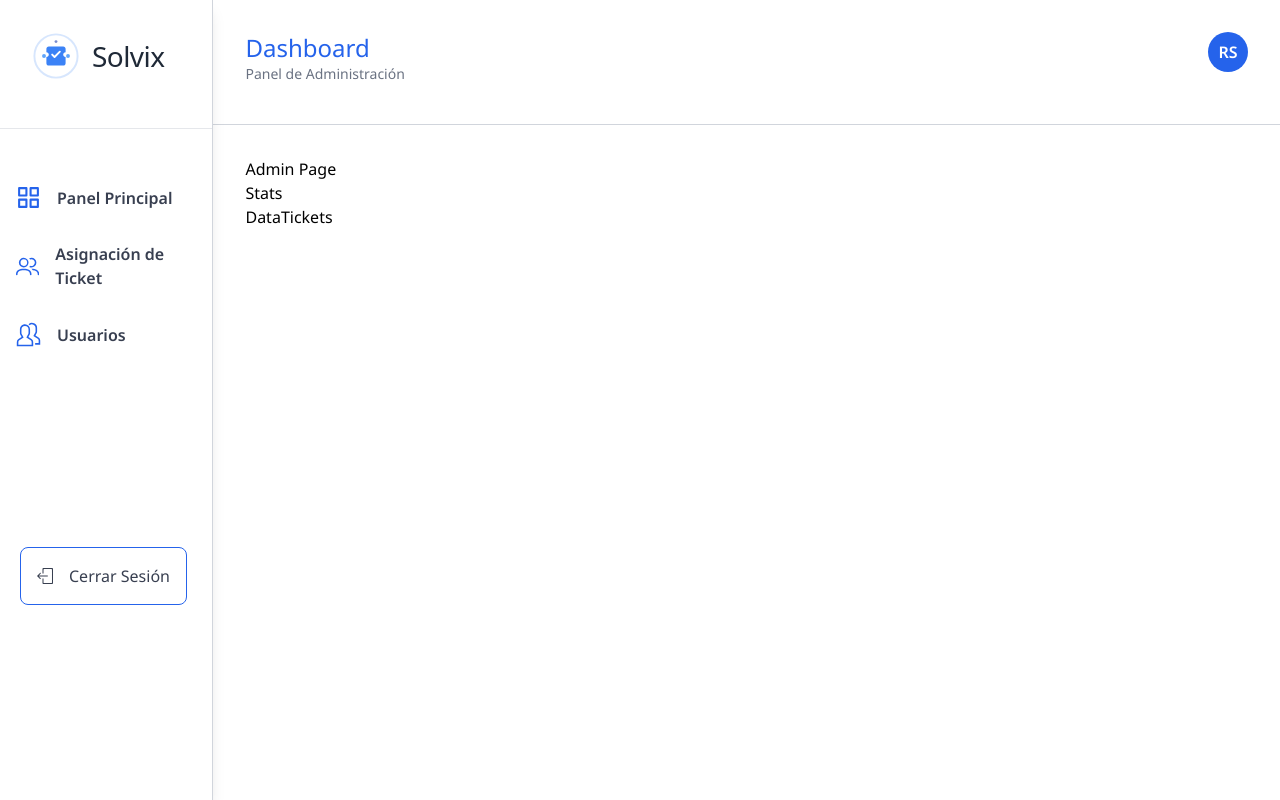
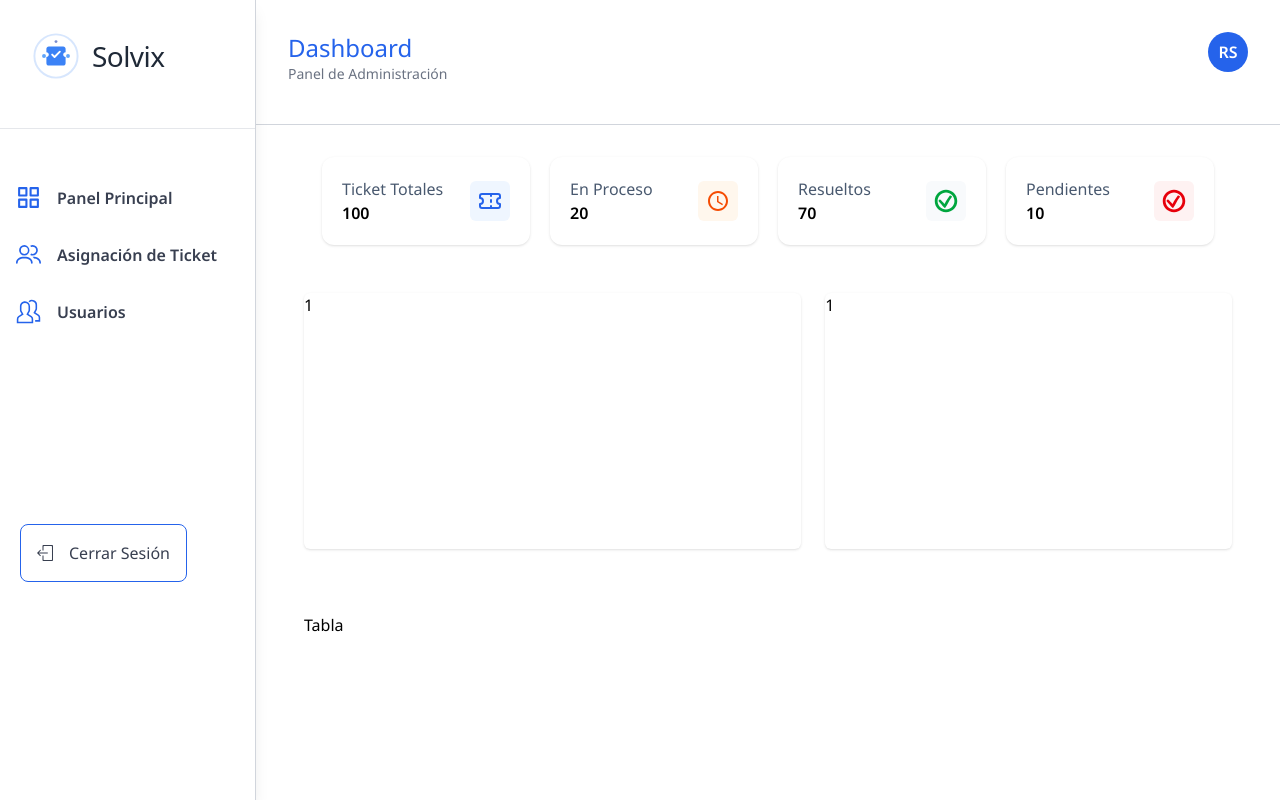
Before and after one commit to sronaal/solvix-frotend, a React (Vite) app: page /solvix in a window 1280 px wide. Built offline with nearby package versions, Linux system fonts and the light colour scheme.

Commit message:
Componente Stats / layout AdminPage

```diff
--- a/src/components/Admin/DataTickets.jsx
+++ b/src/components/Admin/DataTickets.jsx
@@ -2,6 +2,15 @@ import React from 'react'
 
 export const DataTickets = () => {
   return (
-    <div>DataTickets</div>
+    <div className='flex p-8 gap-6'>
+      <div className='w-[55%] h-64 bg-white shadow rounded-md'>
+        1
+      </div>
+
+       <div className='w-[45%] h-64 bg-white shadow rounded-md'>
+        1
+      </div>
+
+    </div>
   )
 }
--- a/src/components/Admin/Stats.jsx
+++ b/src/components/Admin/Stats.jsx
@@ -1,9 +1,68 @@
-import React from 'react'
+import React, { useState } from 'react'
+import { LuTicket } from "react-icons/lu";
+import { MdOutlineAccessTime } from "react-icons/md";
+import { GiConfirmed } from "react-icons/gi";
 
 const Stats = () => {
+
+  const [totalTickets, setTotalTicket] = useState(100)
+  const [enProceso, setEnProceso] = useState(20)
+  const [resueltos, setResueltos] = useState(70)
+  const [pendientes, setPendientes] = useState(10)
+
+
   return (
-    <div>Stats</div>
-  )
-}
+    <div className='flex gap-5 flex-wrap justify-center m-2 p-2'>
+      <div className='flex items-center justify-between gap-5 bg-white shadow w-52 p-5 rounded-xl'>
+        <span>
+          <h2 className='text-(--color-text-2)'>Ticket Totales</h2>
+          <p className='font-semibold'>{totalTickets}</p>
+        </span>
+        <span className='bg-(--color-primary-5) p-2 rounded-md'>
+          <LuTicket className='size-6 text-(--color-primary)' />
+        </span>
+
+      </div>
+
+       <div className='flex items-center justify-between gap-5 bg-white shadow w-52 p-5 rounded-xl'>
+        <span>
+          <h2 className='text-(--color-text-2)'>En Proceso</h2>
+          <p className='font-semibold'>{ enProceso }</p>
+        </span>
+        <span className='bg-[#FFF7ED] p-2 rounded-md'>
+          <MdOutlineAccessTime className='size-6 text-[#F54C03]' />
+        </span>
+      </div>
+
+       <div className='flex items-center justify-between gap-5 bg-white shadow w-52 p-5 rounded-xl'>
+        <span>
+          <h2 className='text-(--color-text-2)'>Resueltos</h2>
+          <p className='font-semibold'>{ resueltos }</p>
+        </span>
+        <span className='bg-[#F8FAFC] p-2 rounded-md'>
+          <GiConfirmed className='size-6 text-green-600' />
+        </span>
+      </div>
+
+             <div className='flex items-center justify-between gap-5 bg-white shadow w-52 p-5 rounded-xl'>
+        <span>
+          <h2 className='text-(--color-text-2)'>Pendientes</h2>
+          <p className='font-semibold'>{ pendientes }</p>
+        </span>
+        <span className='bg-[#FEF2F2] p-2 rounded-md'>
+          <GiConfirmed className='size-6 text-red-600' />
+        </span>
+      </div>
+
+
+
+      </div>
+
+
+
+    )
+
+
+  }
 
 export default Stats
--- /dev/null
+++ b/src/components/Admin/TablaTickets.jsx
@@ -0,0 +1,8 @@
+export const TablaTickets = () => {
+
+    return (
+        <>
+            <div className="p-8">Tabla</div>
+        </>
+    )
+}
--- a/src/components/layout/Sidebar.jsx
+++ b/src/components/layout/Sidebar.jsx
@@ -24,21 +24,23 @@ export default function Sidebar({ open, setOpen }) {
             )}
 
             <div className={`
-                fixed flex flex-col  gap-12 left-0 top-0
-                h-screen bg-white w-64 shadow-lg z-50
+                fixed flex flex-col gap-12 left-0 z-40 top-0
+                h-screen bg-white w-64 shadow-lg
                 transform transition-transform duration-300
                 border-r border-gray-300
                 ${open ? "translate-x-0" : "-translate-x-full"}
-                lg:translate-x-0 lg:static
-                `}>
+                lg:translate-x-0 lg:fixed
+                overflow-y-auto
+            `}>
+
                 <span className="pl-8 pt-8 pr-8">
                     <SolvixLogo />
                 </span>
                 <hr className="boder-b border-gray-200" />
                 <nav className="mb-32 text-(--color-text)">
                     <Link
-                    to='/solvix'
-                    className="flex items-center  gap-4 font-semibold hover:bg-blue-100 p-2 rounded-md w-full mb-4 text-(--color-text) hover:text-(--color-primary-2)">
+                        to='/solvix'
+                        className="flex items-center  gap-4 font-semibold hover:bg-blue-100 p-2 rounded-md w-full mb-4 text-(--color-text) hover:text-(--color-primary-2)">
                         <svg xmlns="http://www.w3.org/2000/svg" className="ml-2" width="25" height="25" viewBox="0 0 24 24"><path fill="#2563EB" d="M10 13H3a1 1 0 0 0-1 1v7a1 1 0 0 0 1 1h7a1 1 0 0 0 1-1v-7a1 1 0 0 0-1-1Zm-1 7H4v-5h5ZM21 2h-7a1 1 0 0 0-1 1v7a1 1 0 0 0 1 1h7a1 1 0 0 0 1-1V3a1 1 0 0 0-1-1Zm-1 7h-5V4h5Zm1 4h-7a1 1 0 0 0-1 1v7a1 1 0 0 0 1 1h7a1 1 0 0 0 1-1v-7a1 1 0 0 0-1-1Zm-1 7h-5v-5h5ZM10 2H3a1 1 0 0 0-1 1v7a1 1 0 0 0 1 1h7a1 1 0 0 0 1-1V3a1 1 0 0 0-1-1ZM9 9H4V4h5Z" /></svg>
                         Panel Principal
                     </Link>
@@ -51,8 +53,8 @@ export default function Sidebar({ open, setOpen }) {
                     </Link>
 
                     <Link
-                    to='usuarios'
-                    className="flex items-center  gap-4 font-semibold hover:bg-blue-100 p-2 rounded-md w-full mb-4 text-(--color-text) hover:text-(--color-primary-2)">
+                        to='usuarios'
+                        className="flex items-center  gap-4 font-semibold hover:bg-blue-100 p-2 rounded-md w-full mb-4 text-(--color-text) hover:text-(--color-primary-2)">
                         <svg xmlns="http://www.w3.org/2000/svg" width="25" height="25" className="ml-2" viewBox="0 0 512 512"><path fill="#2563EB" d="m462.541 316.3l-64.344-42.1l24.774-45.418A79.124 79.124 0 0 0 432.093 192v-72a103.941 103.941 0 0 0-174.609-76.477L279.232 67a71.989 71.989 0 0 1 120.861 53v72a46.809 46.809 0 0 1-5.215 21.452L355.962 284.8l89.058 58.274a42.16 42.16 0 0 1 19.073 35.421V432h-72v32h104v-85.506a74.061 74.061 0 0 0-33.552-62.194Z" /><path fill="#2563EB" d="m318.541 348.3l-64.343-42.1l24.773-45.418A79.124 79.124 0 0 0 288.093 224v-72A104.212 104.212 0 0 0 184.04 47.866C126.723 47.866 80.093 94.581 80.093 152v72a78 78 0 0 0 9.015 36.775l24.908 45.664L50.047 348.3A74.022 74.022 0 0 0 16.5 410.4L16 496h336.093v-85.506a74.061 74.061 0 0 0-33.552-62.194Zm1.552 115.7H48.186l.31-53.506a42.158 42.158 0 0 1 19.073-35.421l88.682-58.029l-39.051-71.592A46.838 46.838 0 0 1 112.093 224v-72a72 72 0 1 1 144 0v72a46.809 46.809 0 0 1-5.215 21.452L211.962 316.8l89.058 58.274a42.16 42.16 0 0 1 19.073 35.421Z" /></svg>
                         Usuarios
                     </Link>
--- a/src/index.css
+++ b/src/index.css
@@ -7,8 +7,10 @@
     --color-primary-2: #0f57f2;
     --color-primary-3: #DBEAFE;
     --color-primary-4: #0F172B;
+    --color-primary-5:#EFF6FF;
     --color-text: #383F50;
     --color-text-2: #49596F;
+
 
 }
 
--- a/src/layout/AdminLayout.jsx
+++ b/src/layout/AdminLayout.jsx
@@ -8,28 +8,29 @@ export default function RootLayout() {
   const [open, setOpen] = useState(false);
   const location = useLocation();
 
-  // Mapeamos rutas a títulos
   const titles = {
     "/solvix": "Dashboard",
     "/solvix/asignar": "Asignación de Tickets",
     "/solvix/usuarios": "Gestión de Usuarios"
   };
 
-  // Toma el título según pathname, o uno por defecto
   const currentTitle = titles[location.pathname] || "Solvix";
 
   return (
     <div className="flex">
       <Sidebar open={open} setOpen={setOpen} />
 
-      <div className="h-screen w-screen">
+      <div className={`flex flex-col flex-1 h-screen transition-all duration-300
+        ${open ? "ml-64" : "ml-0"} lg:ml-64
+      `}>
+
         <Header
           title={currentTitle}
           subtitle="Panel de Administración"
           onToggleSidebar={() => setOpen(!open)}
         />
 
-        <div className="p-8">
+        <div className="p-4 overflow-auto h-full">
           <Outlet />
         </div>
       </div>
--- a/src/pages/AdminPage.jsx
+++ b/src/pages/AdminPage.jsx
@@ -1,14 +1,15 @@
 import React from 'react'
 import Stats from '../components/Admin/Stats'
 import { DataTickets } from '../components/Admin/DataTickets'
+import { TablaTickets } from '../components/Admin/TablaTickets'
 
 export const AdminPage = () => {
   return (
    <>
 
-    <div>Admin Page</div>
     <Stats/>
     <DataTickets/>
+    <TablaTickets/>
    </>
   )
 }
```
